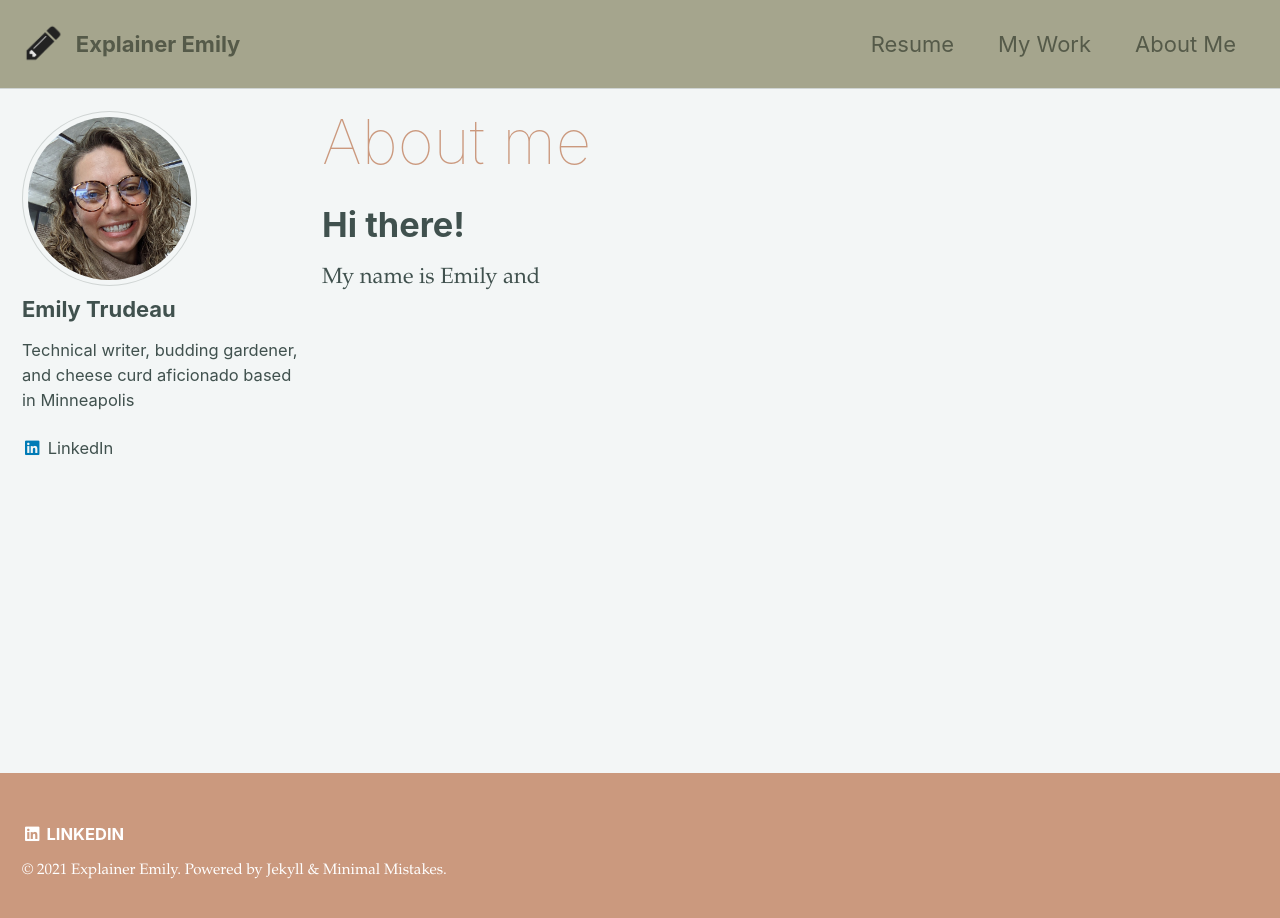
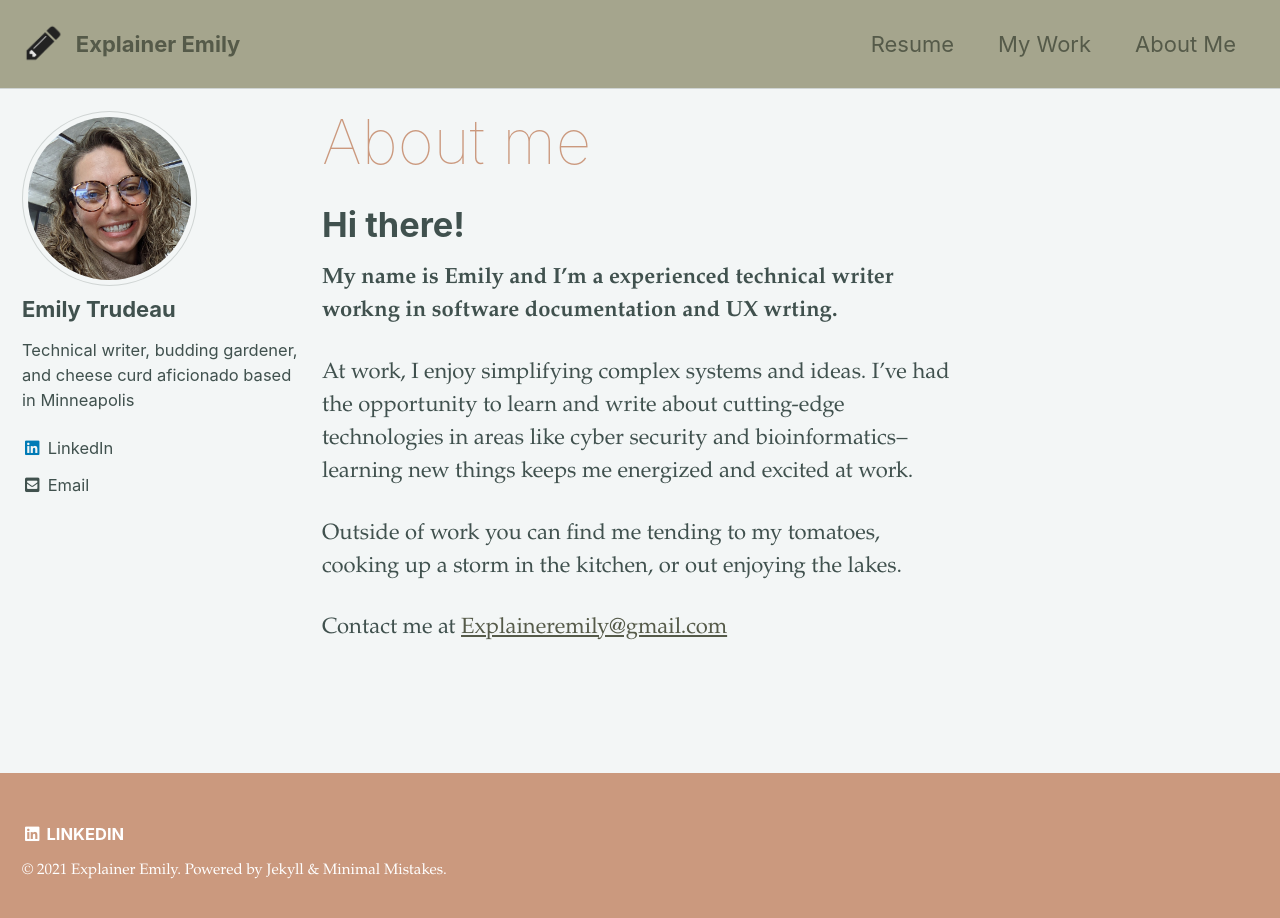
Before and after one commit to ExplainerEmily/ExplainerEmily.github.io, a Jekyll site: the page built from _pages/about.md, in a window 1280 px wide and 927 px high. Shown: the top 918 px of the window. Built offline with Jekyll 4.4.1, drawn with Linux system fonts in a browser that asks for light colours; cached includes are drawn as plain includes.

Commit message:
Adding email and about me

```diff
--- a/_config.yml
+++ b/_config.yml
@@ -14,7 +14,7 @@
 # You can create any custom variable you would like, and they will be accessible
 # in the templates via {{ site.myvariable }}.
 title: Explainer Emily
-email:
+email: explaineremily@gmail.com
 description: >- # this means to ignore newlines until "baseurl:"
   Minnneapolis-based technical writer portfolio
 github_username: ExplainerEmily
@@ -66,7 +66,9 @@ author:
     - label: "LinkedIn"
       icon: "fab fa-fw fa-linkedin"
       url: "https://www.linkedin.com/in/emily-trudeau-99833161/"
-
+    - label: "Email"
+      icon: "fas fa-fw fa-envelope-square"
+      url: "mailto:Explaineremily@gmail.com"
 footer:
   links:
     - label: "LinkedIn"
--- a/_pages/about.md
+++ b/_pages/about.md
@@ -6,4 +6,10 @@ author_profile: true
 ---
 
 # Hi there!
-My name is Emily and
+**My name is Emily and I'm a experienced technical writer workng in software documentation and UX wrting.**
+
+At work, I enjoy simplifying complex systems and ideas. I've had the opportunity to learn and write about cutting-edge technologies in areas like cyber security and bioinformatics--learning new things keeps me energized and excited at work.
+
+Outside of work you can find me tending to my tomatoes, cooking up a storm in the kitchen, or out enjoying the lakes.
+
+Contact me at <a href="mailto:name@email.com">Explaineremily@gmail.com</a>
```
